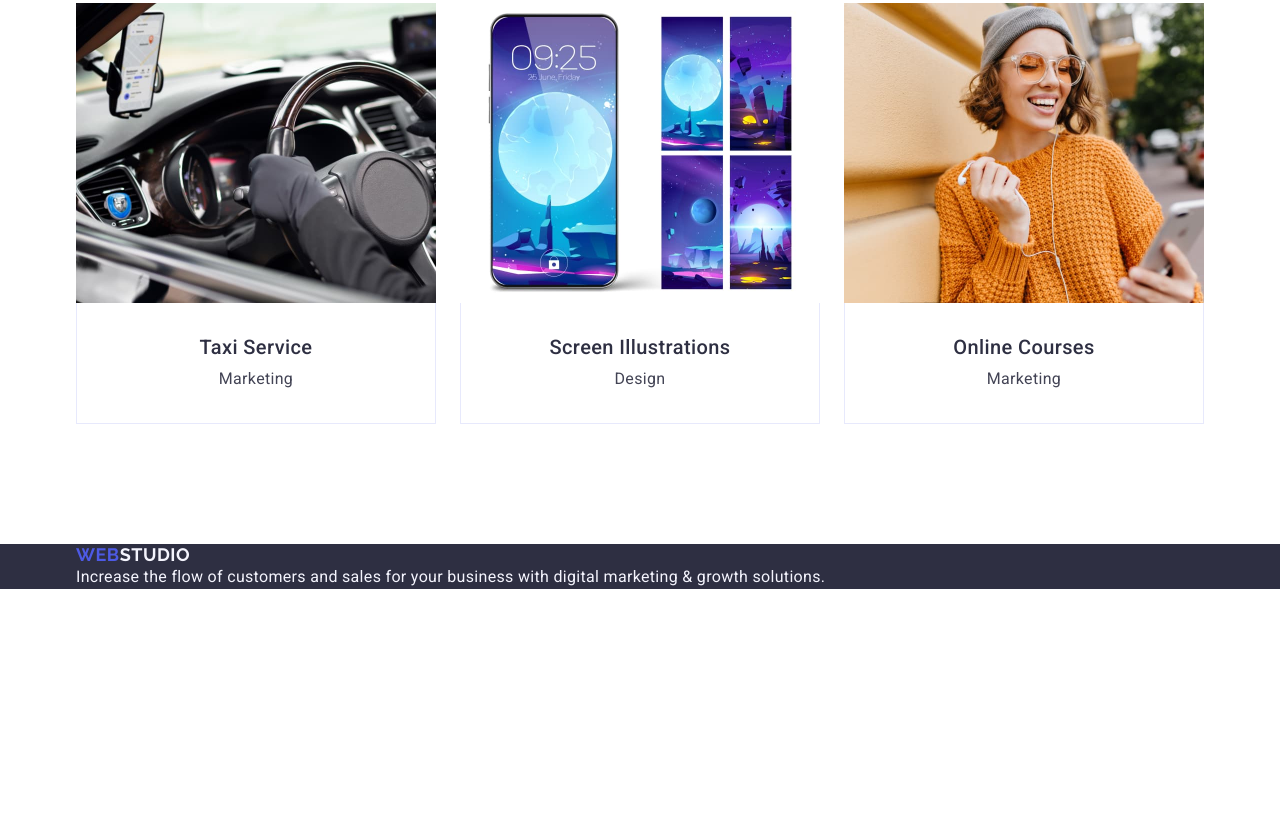
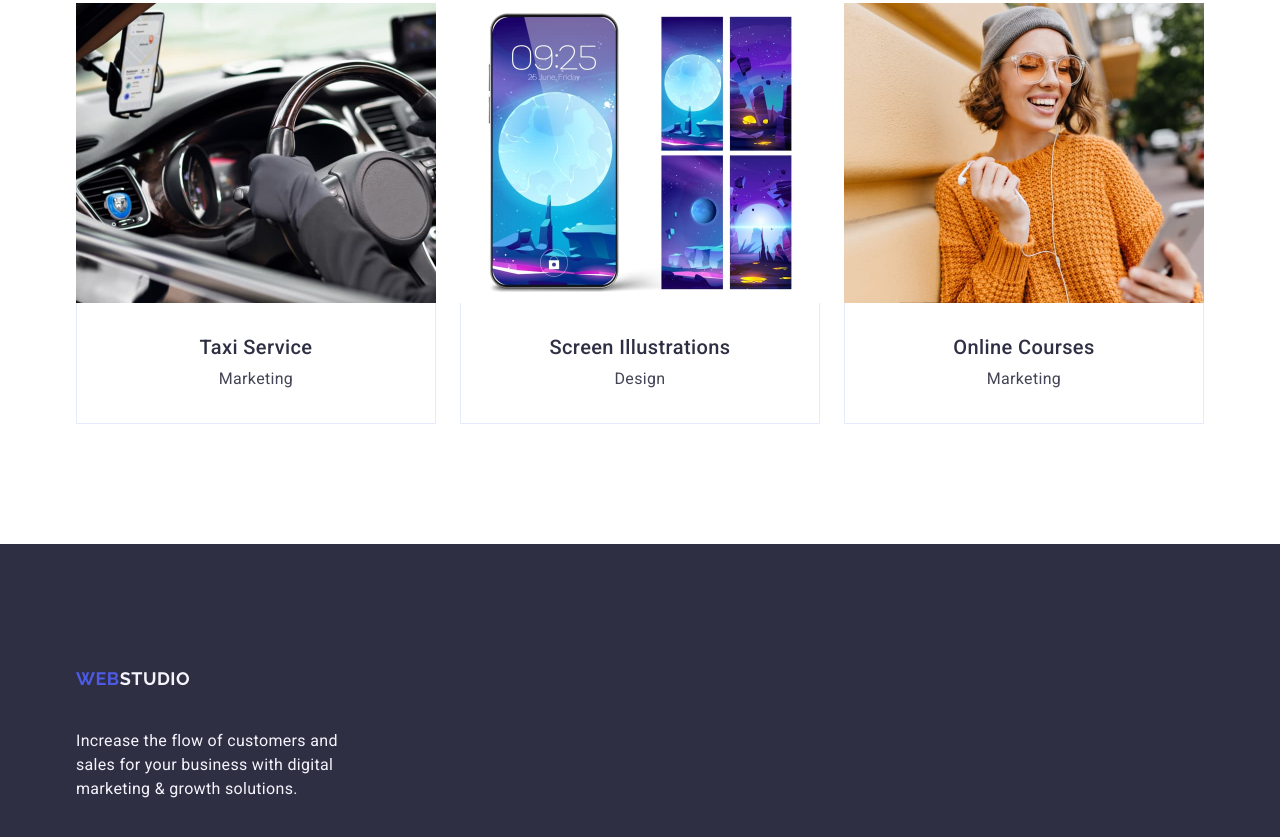
Before and after one commit to Tatyana25081974/goit-markup-hw-03, a plain HTML site: page index.html in a window 1280 px wide. Shown: the part 2647-3484 px from the top of the page. Before the commit the page ends 3236 px from the top, so only its background shows below. Drawn offline with nearby package versions, Linux system fonts and the light colour scheme.

Commit message:
add initial files

```diff
--- a/css/styles.css
+++ b/css/styles.css
@@ -346,6 +346,11 @@ img {
 /*====================================footer=========================================*/
 .footer {
     background-color: #2e2f42;
+    padding: 100px 0;
+}
+.footer-logo {
+    display: inline-block;
+    margin-bottom: 16px;
 }
 
 
@@ -354,7 +359,7 @@ img {
     color: #f4f4fd;
 }
 .footer-text {
-
+    max-width: 264px;
     font-weight: 400;
     font-size: 16px;
     line-height: 1.5;
--- a/index.html
+++ b/index.html
@@ -252,8 +252,8 @@
       </section>
     </main>
     <footer class="footer">
-      <div class="container">
-        <a class="logo" href="./index.html"
+      <div class="container container-footer">
+        <a class="logo footer-logo" href="./index.html"
           >Web<span class="studio-footer">Studio</span>
         </a>
         <p class="footer-text">
```
